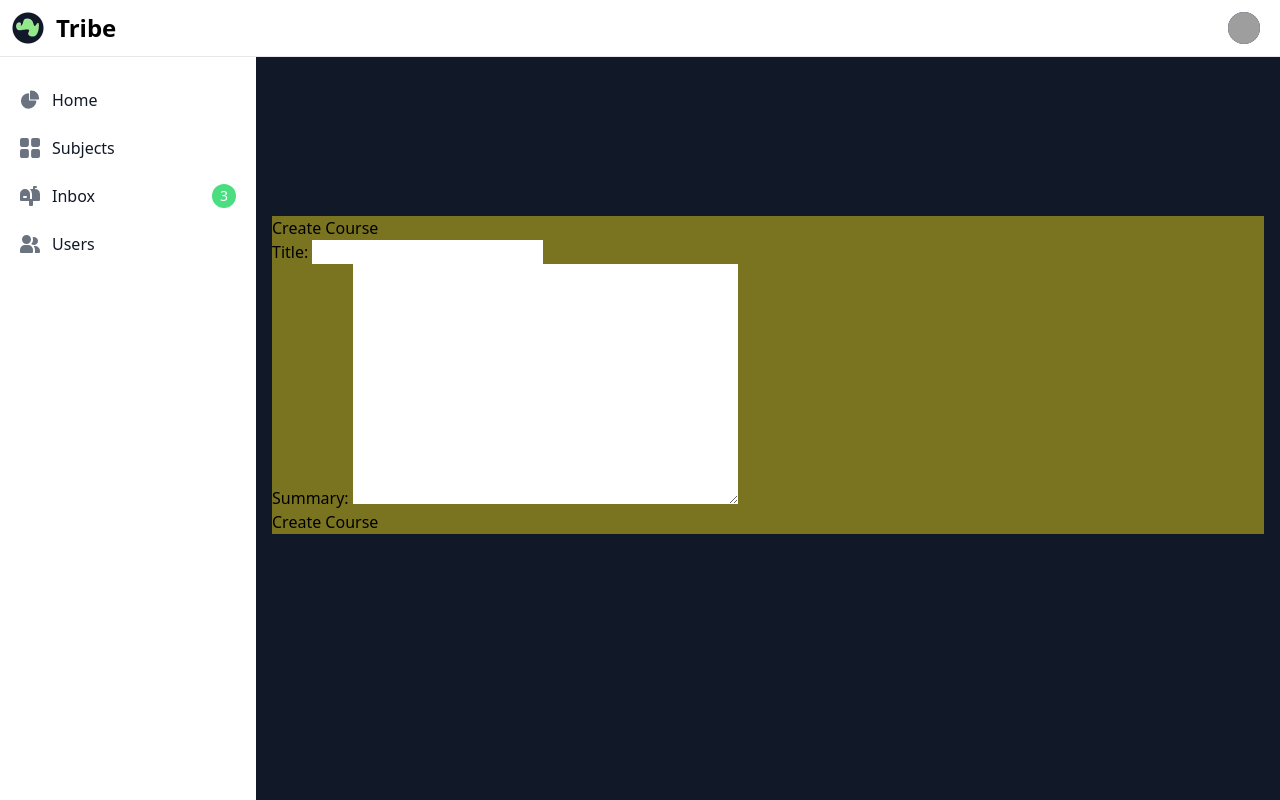
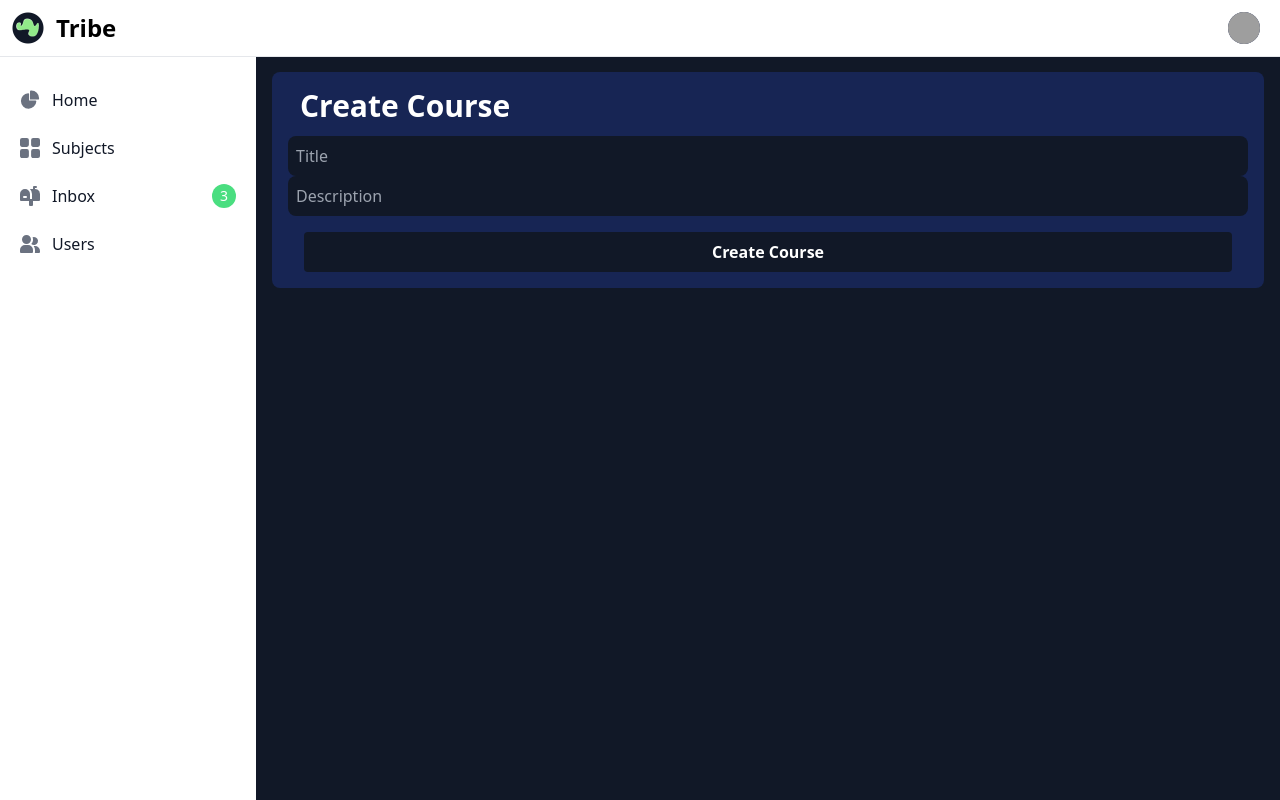
Before and after one commit to Bohdan337/tribe, a Django app: template templates/courses/create_course.html in a window 1280 px wide. Run offline with Django 4.2, Linux system fonts and the light colour scheme; the template is opened without the code that fills it: values that come from a table or form of the project are taken from there, others are empty; style sheets or scripts are compiled from the project's sources; some libraries are stand-ins or nearby versions; grey boxes are pictures that could not be loaded.

Commit message:
Created course creation form

```diff
--- a/subject/forms.py
+++ b/subject/forms.py
@@ -1,8 +1,12 @@
 from django import forms
 from .models import Subject
+from django.forms.widgets import Input
 
 
-class CourseForm(forms.ModelForm):
+class CourseForm(forms.ModelForm, forms.Form):
+    title = forms.CharField(max_length=255, widget=Input(attrs={'class': 'm-3 h-12 rounded-lg p-2 bg-gray-900 text-white', 'placeholder': 'Title'}))
+    summary = forms.CharField(max_length=1024, widget=Input(attrs={'class': 'm-3 h-12 rounded-lg p-2 bg-gray-900 text-white', 'placeholder': 'Description'}))
+
     class Meta:
         model = Subject
         fields = ['title', 'summary']
--- a/templates/courses/create_course.html
+++ b/templates/courses/create_course.html
@@ -3,12 +3,13 @@
 
 {% block content %}
 
-<div class="" style="margin-top: 200px; background-color: rgb(122, 116, 33);">
-    <h1>Create Course</h1>
-    <form method="post">
+<div class="bg-blue-950 mt-14 p-4 rounded-lg">
+    <h1 class="font-bold text-3xl mb-3 ml-3 text-white">Create Course</h1>
+    <form method="post" class="flex flex-col">
         {% csrf_token %}
-        {{ form.as_p }}
-        <button type="submit">Create Course</button>
+        {{ form.title }}
+        {{ form.summary }}
+        <button class="bg-gray-900 hover:bg-green-400 text-white font-bold py-2 px-4 rounded mx-4 mt-4" type="submit">Create Course</button>
     </form>
 </div>
 
--- a/user/forms.py
+++ b/user/forms.py
@@ -11,7 +11,7 @@ from django_recaptcha.widgets import ReCaptchaV2Checkbox
 class CustomUserCreationForm(UserCreationForm, forms.Form):
     name = forms.CharField(max_length=255, widget=Input(attrs={'class': 'm-3 h-12 rounded-lg p-2 bg-gray-900 text-white', 'placeholder': 'Name'}))
     surname = forms.CharField(max_length=255, widget=Input(attrs={'class': 'm-3 h-12 rounded-lg p-2 bg-gray-900 text-white', 'placeholder': 'Surname'}))
-    email = forms.CharField(max_length=255, widget=Input(attrs={'class': 'm-3 h-12 rounded-lg p-2 bg-gray-900 text-white', 'placeholder': 'Email'}))
+    email = forms.CharField(max_length=255, widget=EmailInput(attrs={'class': 'm-3 h-12 rounded-lg p-2 bg-gray-900 text-white', 'placeholder': 'Email'}))
     password1 = forms.CharField(max_length=255, widget=PasswordInput(attrs={'class': 'm-3 h-12 rounded-lg p-2 bg-gray-900 text-white', 'placeholder': 'Password'}))
     password2 = forms.CharField(max_length=255, widget=PasswordInput(attrs={'class': 'm-3 h-12 rounded-lg p-2 bg-gray-900 text-white', 'placeholder': 'Check password'}))
     captcha = ReCaptchaField(widget=ReCaptchaV2Checkbox())
```
Also changed, not shown: db.sqlite3.
